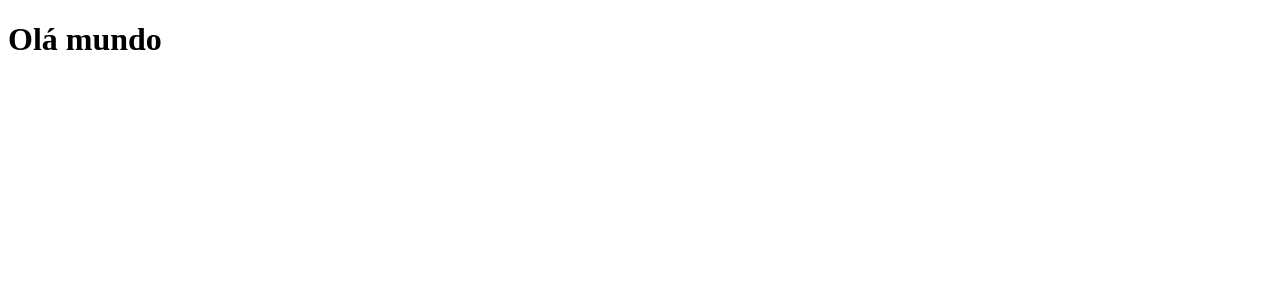
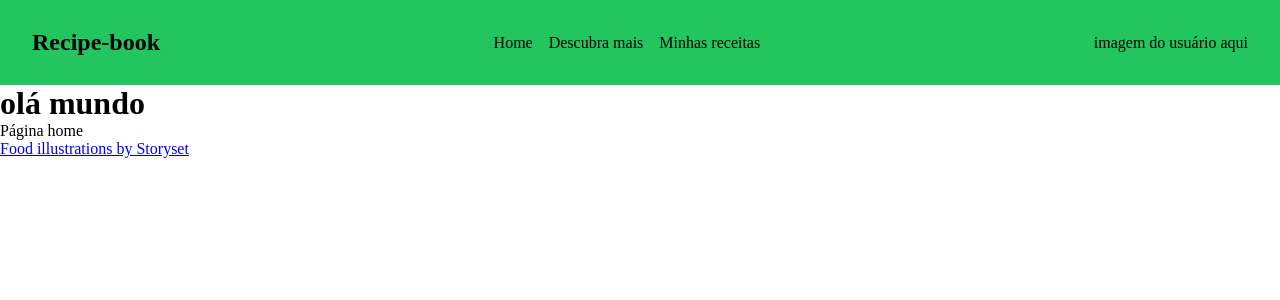
Before and after one commit to MoreiraMatheus/recipe-book, a React (Vite) app: page / in a window 1280 px wide. Shown: the top 300 px of the page. Built offline with nearby package versions, Linux system fonts and the light colour scheme.

Commit message:
iniciando Header e rotas

```diff
--- a/src/App.tsx
+++ b/src/App.tsx
@@ -1,5 +1,21 @@
+import { BrowserRouter as Router } from 'react-router-dom';
+import { MainRoutes } from './routes/routes';
+import { Header } from './components/Header';
+
+import { ThemeProvider } from 'styled-components';
+import { lightTheme } from './styles/themes/light';
+import { GlobalStyle } from './styles/GlobalStyle';
+
 function App() {
-	return <h1>Olá mundo</h1>;
+	return (
+		<ThemeProvider theme={lightTheme}>
+			<GlobalStyle/>
+			<Router>
+				<Header/>
+				<MainRoutes/>
+			</Router>
+		</ThemeProvider>
+	);
 }
 
 export default App;
--- /dev/null
+++ b/src/components/Header/index.tsx
@@ -0,0 +1,15 @@
+import { Container } from "./styles"
+
+export function Header(){
+  return(
+    <Container>
+      <h1>Recipe-book</h1>
+      <ul>
+        <li>Home</li>
+        <li>Descubra mais</li>
+        <li>Minhas receitas</li>
+      </ul>
+      <div>imagem do usuário aqui</div>
+    </Container>
+  )
+}
--- /dev/null
+++ b/src/components/Header/styles.ts
@@ -0,0 +1,19 @@
+import styled from "styled-components";
+
+export const Container = styled.nav`
+  background-color: ${({theme})=>theme.BACKGROUND.HEADER};
+  display: flex;
+  justify-content: space-between;
+  align-items: center;
+  height: 85px;
+  padding: 0 32px;
+
+  ul{
+    display: inherit;
+    list-style-type: none;
+
+    li{
+      margin: 0 8px;
+    }
+  }
+`
--- /dev/null
+++ b/src/pages/Discovery.tsx
@@ -0,0 +1,5 @@
+export function Discovery(){
+  return(
+    <h1>Discovery</h1>
+  )
+}
--- a/src/pages/Home.tsx
+++ b/src/pages/Home.tsx
@@ -1,7 +1,10 @@
 export function Home(){
   return(
     <>
-
+      <h1>olá mundo</h1>
+      <p>Página home</p>
+      {/* adicionar esse link abaixo da imagem utilizada do burgão */}
+      <a href='https://storyset.com/food'>Food illustrations by Storyset</a>
     </>
   )
 }
--- /dev/null
+++ b/src/routes/routes.tsx
@@ -0,0 +1,13 @@
+import { Routes, Route } from 'react-router-dom';
+
+import { Home } from '../pages/Home';
+import { Discovery } from '../pages/Discovery';
+
+export function MainRoutes(){
+  return(
+  <Routes>
+    <Route path='/' element={<Home/>}/>
+    <Route path='/discovery' element={<Discovery/>}/>
+  </Routes>
+  )
+}
--- /dev/null
+++ b/src/styles/GlobalStyle.ts
@@ -0,0 +1,9 @@
+import { createGlobalStyle } from "styled-components";
+
+export const GlobalStyle = createGlobalStyle`
+  *{
+    padding: 0;
+    margin: 0;
+    box-sizing: border-box;
+  }
+`
--- a/src/styles/themes/light.ts
+++ b/src/styles/themes/light.ts
@@ -1,4 +1,8 @@
 export const lightTheme = {
-  title: 'light',
+  TITLE: 'light',
 
+  TEXT:{},
+  BACKGROUND:{
+    HEADER:'#22c55e'
+  },
 }
```
Also changed, not shown: src/styles/styled.d.ts (+9 -5 lines).
